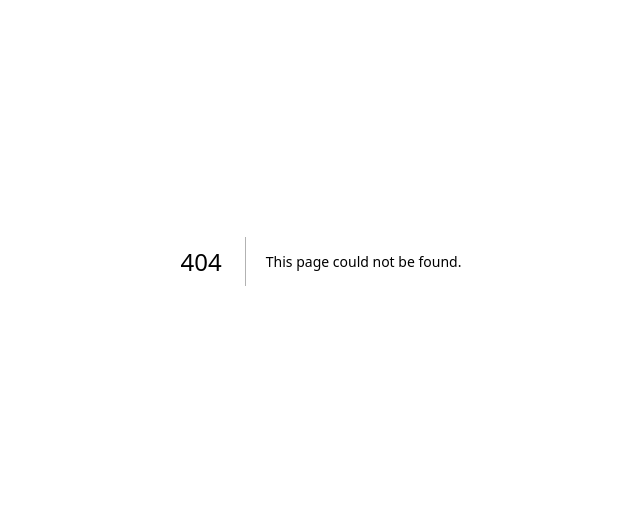
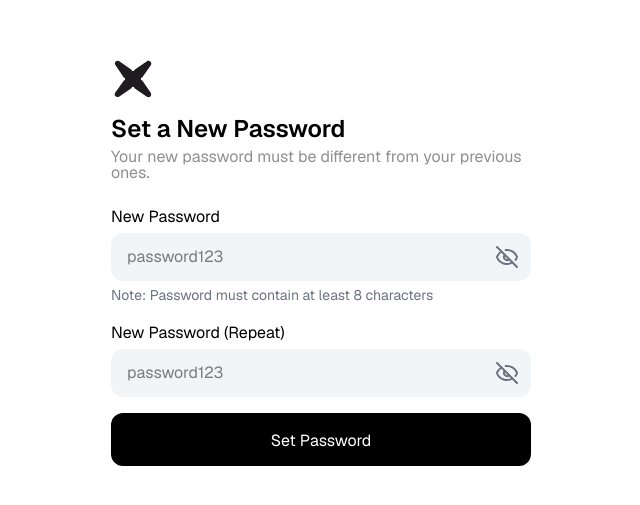
Before and after one commit to TatakAdi/Koperasi-FE-PABW, a Next.js app: page /SetNewPW in a window 1280 px wide. Before the commit this address had no page. Shown: the part 139-644 px from the top of the page, without its empty margins (319-959 px from the left). Built offline with nearby package versions, Linux system fonts and the light colour scheme.

Commit message:
setnewpw
udah jadi page nya

```diff
--- /dev/null
+++ b/src/app/(pages)/SetNewPW/page.jsx
@@ -0,0 +1,83 @@
+"use client";
+import { useState } from "react";
+import Image from "next/image";
+import PasswordInput from "@/app/components/PasswordInput";
+
+export default function SetNewPassword() {
+  const [newPassword, setNewPassword] = useState("");
+  const [repeatPassword, setRepeatPassword] = useState("");
+  const [error, setError] = useState("");
+
+  const handleSetPassword = () => {
+    if (newPassword !== repeatPassword) {
+      setError("The passwords you entered do not match");
+    } else if (newPassword.length < 8) {
+      setError("Password must be at least 8 characters long");
+    } else {
+      setError("");
+      // TODO: Kirim password ke backend di sini
+      console.log("Password set successfully!");
+    }
+  };
+
+  return (
+    <div className="w-full min-h-screen flex justify-center items-center p-4 bg-white">
+      <div className="flex flex-col items-start w-full max-w-[420px]">
+      <div className="w-[44px] aspect-square relative mb-4">
+        <Image
+            src="/logo.svg"
+            alt="Logo"
+            fill
+            className="object-contain"
+        />
+      </div>
+
+
+      <h2 className="text-black text-[24px] font-semibold font-[Geist] leading-none mb-2">
+        Set a New Password
+      </h2>
+
+
+      <p className="text-[#8F8F8F] text-[16px] font-normal font-[Geist] leading-none mb-6">
+        Your new password must be different from your previous ones.
+      </p>
+
+
+        <div className="w-full flex flex-col gap-4">
+          <div>
+            <label className="text-black font-geist mb-1 block">New Password</label>
+            <PasswordInput
+              value={newPassword}
+              onChange={(e) => setNewPassword(e.target.value)}
+              placeholder="Enter new password"
+            />
+            <p className="text-sm text-gray-500 mt-1">
+              Note: Password must contain at least 8 characters
+            </p>
+          </div>
+
+          <div>
+            <label className="text-black font-geist mb-1 block">New Password (Repeat)</label>
+            <PasswordInput
+              value={repeatPassword}
+              onChange={(e) => setRepeatPassword(e.target.value)}
+              placeholder="Repeat new password"
+            />
+          </div>
+
+          <button
+            type="button"
+            onClick={handleSetPassword}
+            className="bg-black text-white w-full h-[53px] rounded-xl py-4 hover:bg-gray-800 transition-colors"
+          >
+            Set Password
+          </button>
+
+          {error && (
+            <p className="text-red-600 text-sm mt-2 text-center">{error}</p>
+          )}
+        </div>
+      </div>
+    </div>
+  );
+}
```
